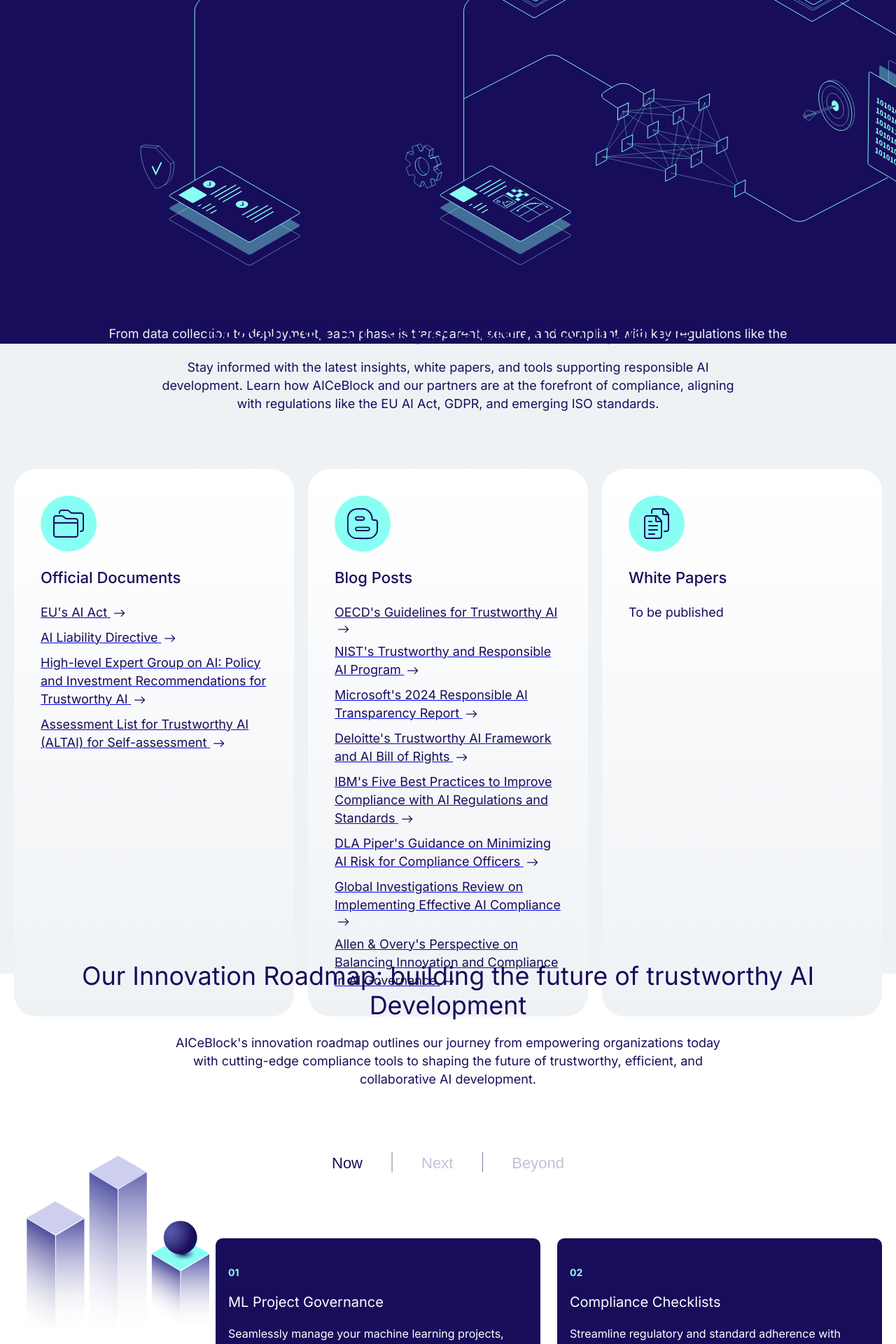
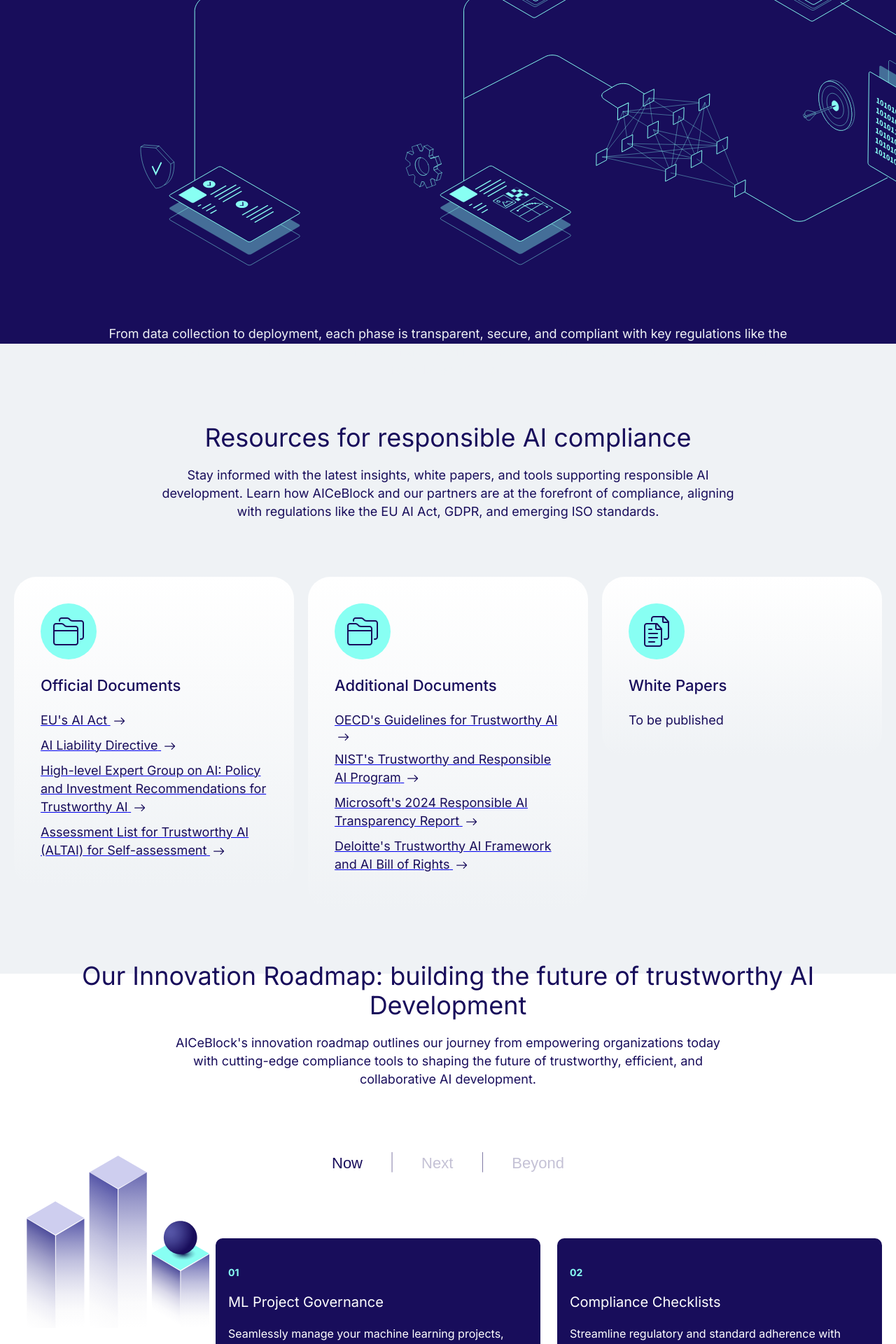
Before and after one commit to fraunhoferportugal/aiceblock-website, a Jekyll site: the page built from index.md, in a window 1280 px wide. Shown: the part 3109-5029 px from the top of the page at 70% size. Built offline with Jekyll 4.4.1, drawn with Linux system fonts in a browser that asks for light colours.

Commit message:
feat: remove GitHub link of footer; replace Blog Posts with Additional Documents; add resources and FAQ content; add scrollbar to resource columns that overflow

```diff
--- a/_data/footer.yaml
+++ b/_data/footer.yaml
@@ -36,6 +36,6 @@
     - icon: "/assets/images/icons/twitter-icon.svg"
       alt: "Twitter"
       url: "https://www.twitter.com"
-    - icon: "/assets/images/icons/github-icon.svg"
-      alt: "GitHub"
-      url: "https://www.github.com"
+    # - icon: "/assets/images/icons/github-icon.svg"
+    #   alt: "GitHub"
+    #   url: "https://www.github.com"
--- a/_data/resources.yaml
+++ b/_data/resources.yaml
@@ -8,7 +8,7 @@
   - title: "Assessment List for Trustworthy AI (ALTAI) for Self-assessment"
     url: "https://digital-strategy.ec.europa.eu/en/library/assessment-list-trustworthy-artificial-intelligence-altai-self-assessment"
 
-blog_posts:
+additional_documents:
   - title: "OECD's Guidelines for Trustworthy AI"
     url: "https://oecd.ai/en/catalogue/tools/guidelines-for-development-of-trustworthy-ai"
   - title: "NIST's Trustworthy and Responsible AI Program"
--- a/assets/css/main.css
+++ b/assets/css/main.css
@@ -990,7 +990,6 @@
     display: flex;
     gap: 1.25rem;
     justify-content: center;
-    align-items: stretch;
     width: 100%;
 }
 
@@ -1001,8 +1000,10 @@
     border-radius: 2rem;
     padding: 2.375rem;
     text-align: left;
-    max-width: 25rem;
-    width: 100%;
+    max-width: 29rem;
+    max-height: 29.6875rem;
+    width: 100%;
+    height: 100%;
     display: flex;
     flex-direction: column;
     align-items: start;
@@ -1027,6 +1028,24 @@
     display: flex;
     flex-direction: column;
     gap: 0.625rem;
+    overflow-y: auto;
+    padding-right: 0.5rem;
+    margin-right: -0.5rem;
+}
+
+.resource-items::-webkit-scrollbar {
+    width: 0.4rem;
+}
+
+.resource-items::-webkit-scrollbar-track {
+    background: #FFFFFF;
+    border-radius: 1rem;
+}
+
+.resource-items::-webkit-scrollbar-thumb {
+    background-color: #180D5B;
+    border-radius: 1rem;
+    border: 0;
 }
 
 .resource-link h4 {
```
Also changed, not shown: _data/resources_section.yaml (+6 -6 lines).
